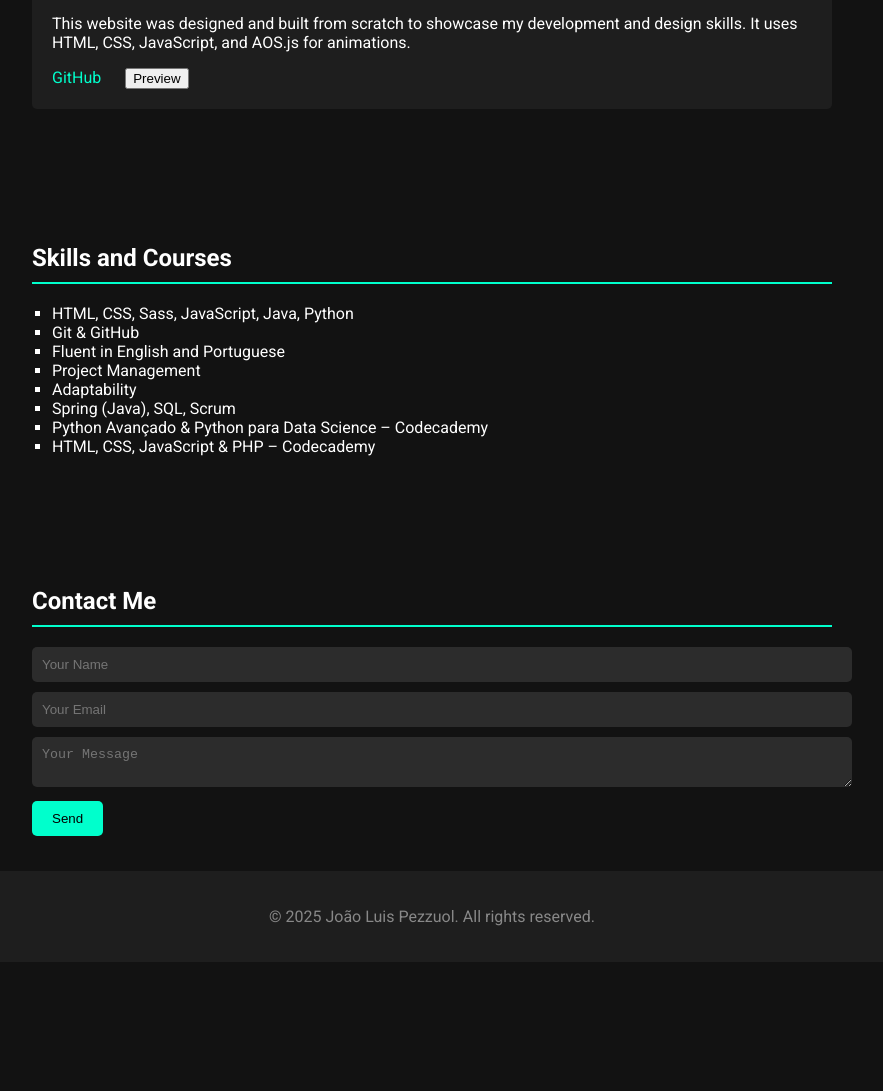
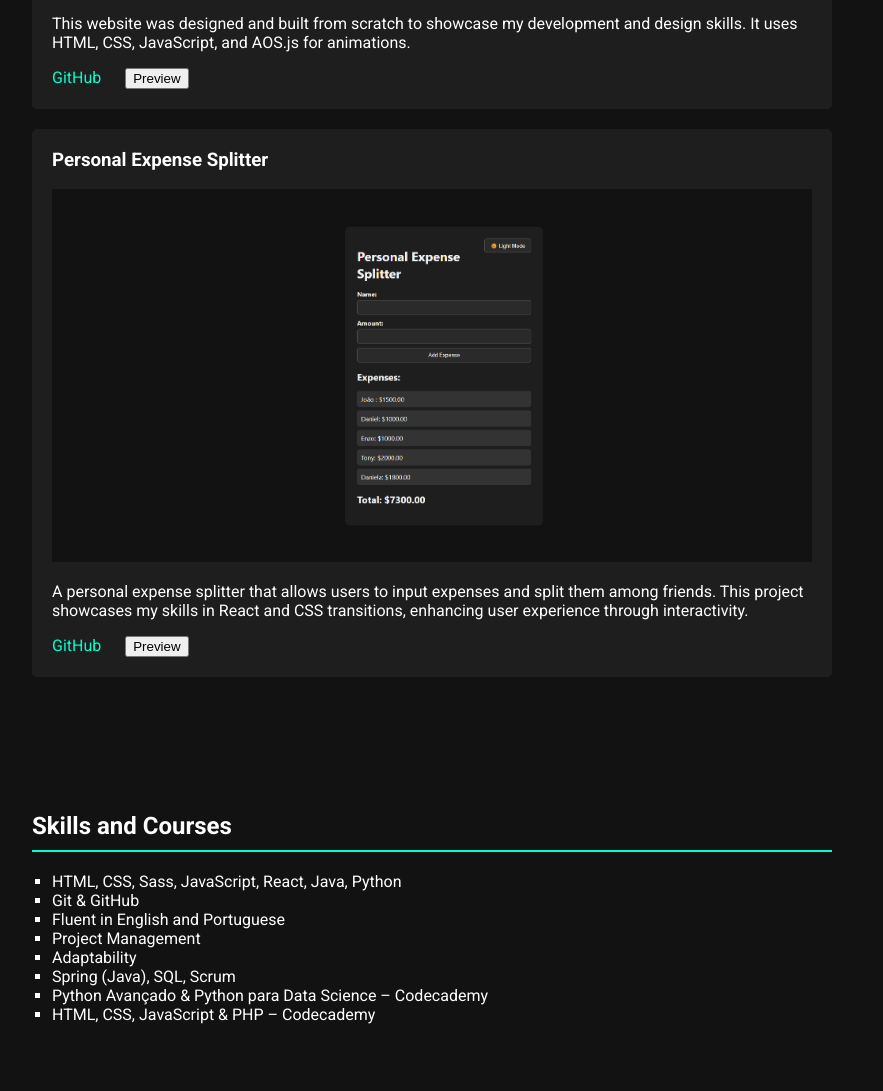
Before and after one commit to joaopfizz/Portfolio, a plain HTML site: page index.html in a window 1280 px wide. Shown: the part 3180-4271 px from the top of the page, without its empty margins (208-1091 px from the left). Before the commit the page ends 4142 px from the top, so only its background shows below. Drawn offline with nearby package versions, Linux system fonts and the light colour scheme.

Commit message:
Add files via upload

```diff
--- a/index.html
+++ b/index.html
@@ -83,13 +83,29 @@
         </div>
       </div>
 
+      <div class="project">
+        <h3>Personal Expense Splitter</h3>
+        <img class="pricing" src="personal.png" alt="Personal expense splitter" data-aos="fade-up"/>
+        <p>
+          A personal expense splitter that allows users to input expenses and split them among friends. This project showcases my skills in React and CSS transitions, enhancing user experience through interactivity.
+        </p>
+        <a href="https://github.com/joaopfizz/Pricing-table">GitHub</a> <a class="live-demo" href="#"> </a>
+        <button class="preview-btn">Preview</button>
+        <div class="modal">
+          <div class="modal-content">
+            <span class="close-btn">&times;</span>
+            <img src="personal.png" alt="Project Preview" />
+          </div>
+        </div>
+      </div>
+
   </section>
 
   <!-- Skills -->
   <section id="skills" data-aos="fade-up">
     <h2>Skills and Courses</h2>
     <ul>
-      <li>HTML, CSS, Sass, JavaScript, Java, Python</li>
+      <li>HTML, CSS, Sass, JavaScript, React, Java, Python</li>
       <li>Git & GitHub</li>
       <li>Fluent in English and Portuguese</li>
       <li>Project Management</li>
```
Also changed, not shown: personal.png (added).
